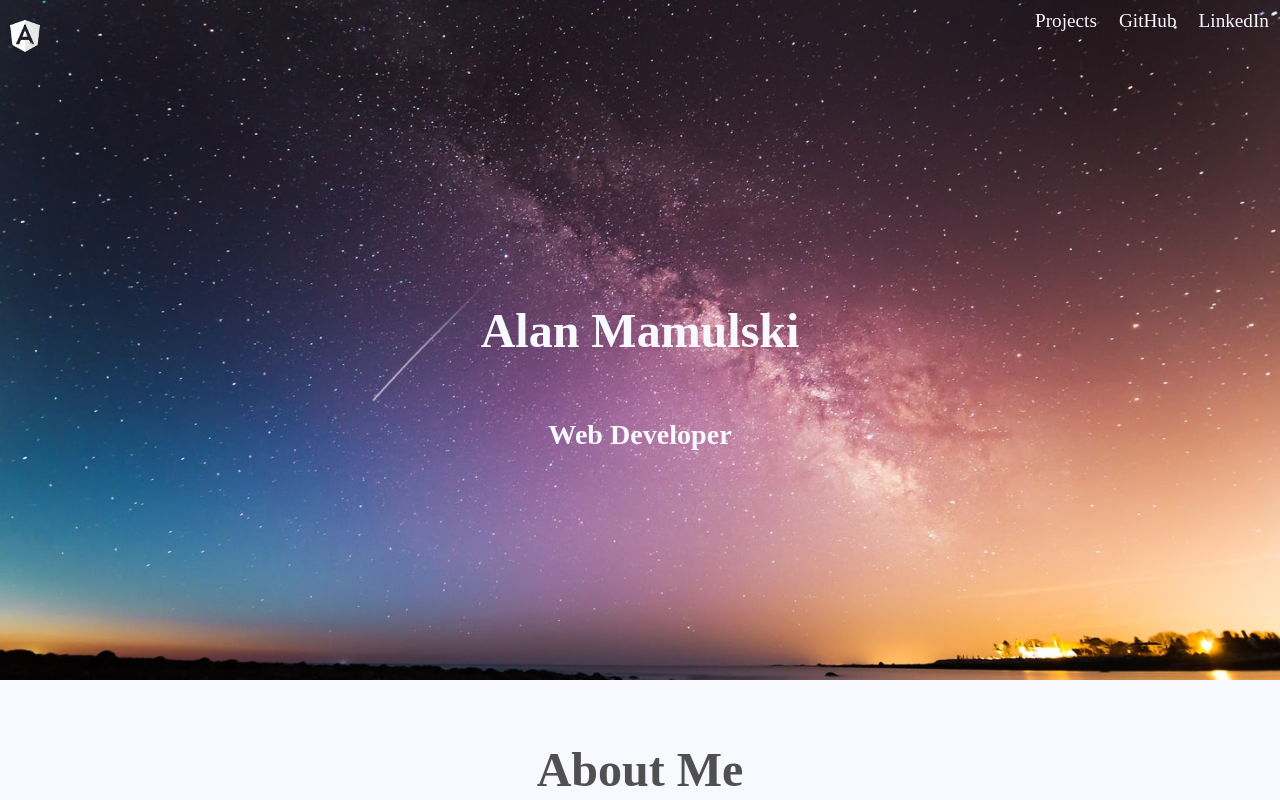
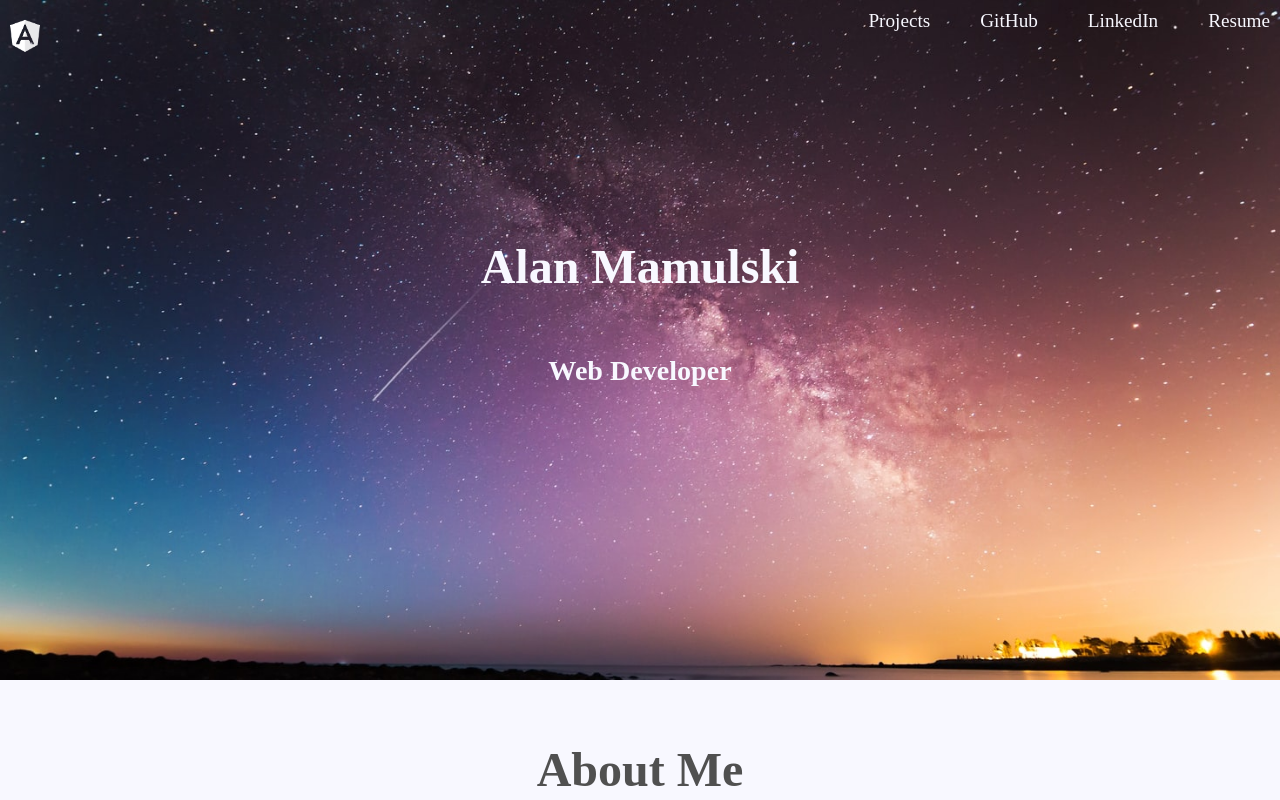
Before and after one commit to AMMSKI/resume-site, a React (Create React App) app: page / in a window 1280 px wide. Shown: the top 800 px of the page. Built offline with nearby package versions, Linux system fonts and the light colour scheme.

Commit message:
video links show up in mobile

```diff
--- a/src/Components/Hero.js
+++ b/src/Components/Hero.js
@@ -16,6 +16,7 @@ const Hero = () => {
           <a href='#projects'>Projects</a>
           <a href='https://github.com/AMMSKI' target='_blank'>GitHub</a>
           <a href='https://www.linkedin.com/in/alan-mamulski/' target='_blank'>LinkedIn</a>
+          <a href='https://www.canva.com/design/DAEtxdDd0_w/2a-jMvSZtWEsNCbN80xxkg/view?utm_content=DAEtxdDd0_w&utm_campaign=designshare&utm_medium=link&utm_source=sharebutton' target='_blank'>Resume</a>
         </div>
       </div>
       <div className='hero_header'>
--- a/src/Components/Projects.js
+++ b/src/Components/Projects.js
@@ -17,6 +17,7 @@ const Projects = () => {
           <p style={{margin:'0'}}>One loyalty app for all of your favorite restuarants </p>
           <a href='https://github.com/AMMSKI/loyalty_app' target='_blank'>View Code</a>
           <a href='https://loyalburger.herokuapp.com/' target="_blank">See Live</a>
+          <a id='video_link' href='https://www.youtube.com/watch?v=dQw4w9WgXcQ' target='_blank'>See Video</a>
           </div>
           <ul>
             <li>React SPA with react-router</li>
@@ -36,6 +37,7 @@ const Projects = () => {
           <h2 style={{margin:'0'}}>MYspace</h2>
           <p style={{margin:'0'}}>Starwars themed social app</p>
           <a href='https://github.com/AMMSKI/myspace_hm' target="_blank">View Code</a>
+          <a id='video_link' href='https://www.youtube.com/watch?v=dQw4w9WgXcQ' target='_blank'>See Video</a>
           </div>
           <ul>
             <li>SQL commands with PostgresQL</li>
--- a/src/StyleSheets/App.css
+++ b/src/StyleSheets/App.css
@@ -33,6 +33,7 @@ html {
   font-family: Zen Antique Soft;
   color: #f8f8ff;
   height: 100%;
+  margin-bottom: 10%;
 }
 
 .nav_bar{
@@ -49,6 +50,7 @@ html {
 }
 
 @media screen and (min-width:400px){
+
   .hamburger_menu{
     display: none;
   }
@@ -74,6 +76,7 @@ html {
   text-decoration: none;
   color: #505050 !important;
   margin: 5px;
+  padding: 0 !important;
   font-weight: 400;
   font-size: larger;
   font-family: Zen Antique Soft;
@@ -87,7 +90,6 @@ html {
 .nav_inner{
   display: flex;
   justify-content: space-around;
-  width: 20vw;
   padding-left: 10px;
 }
 @media screen and (max-width:400px){
@@ -101,6 +103,8 @@ html {
   font-weight: 400;
   font-size: larger;
   font-family: Zen Antique Soft;
+  padding-right: 10px;
+  padding-left: 40px;
 }
 
 .nav_bar a:hover {
@@ -180,6 +184,12 @@ html {
   }
 }
 
+@media screen and (min-width:400px) {
+  #video_link{
+    display: none;
+  }
+
+}
 
  /* Tech section styles */
 
```
